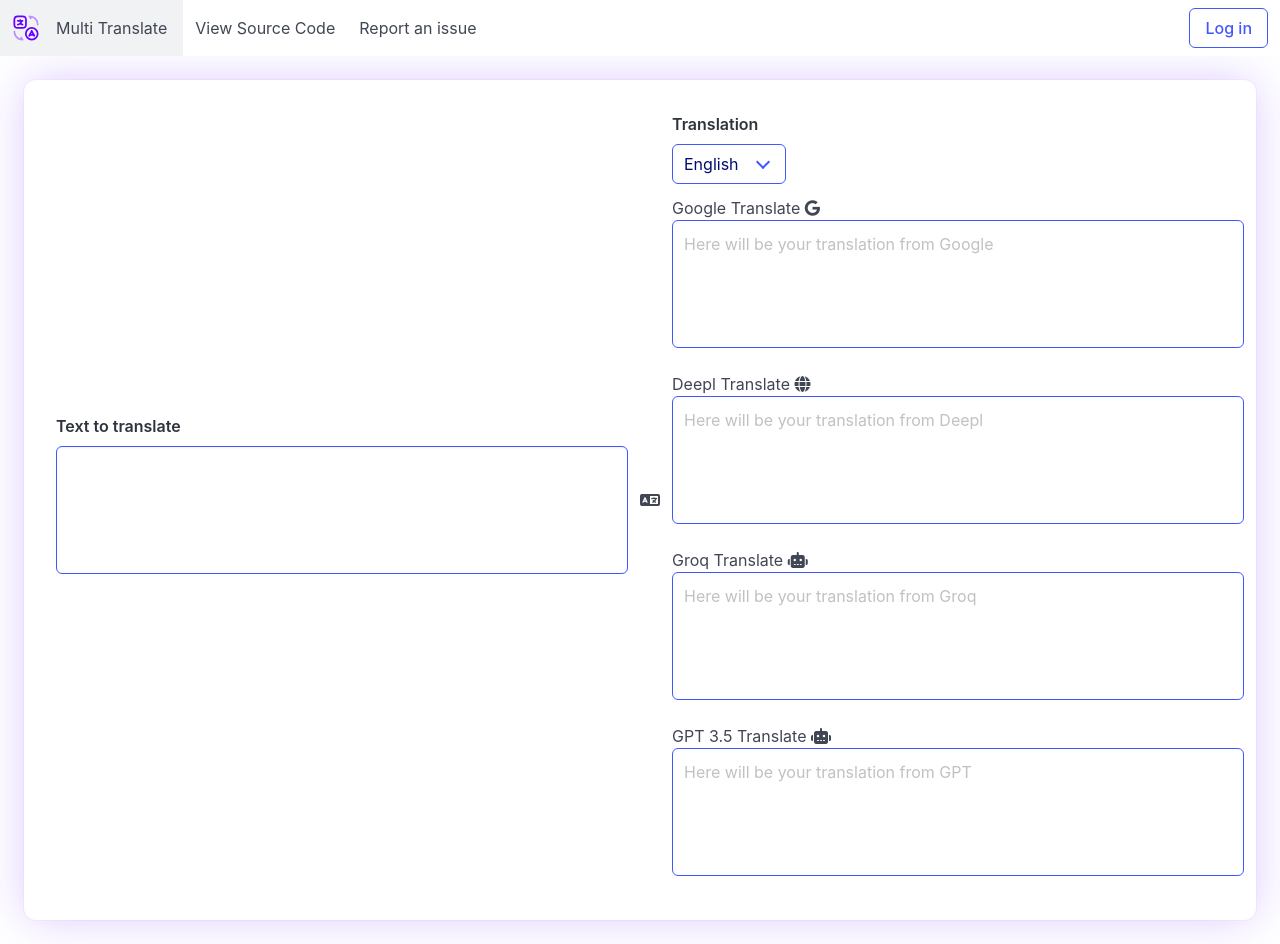
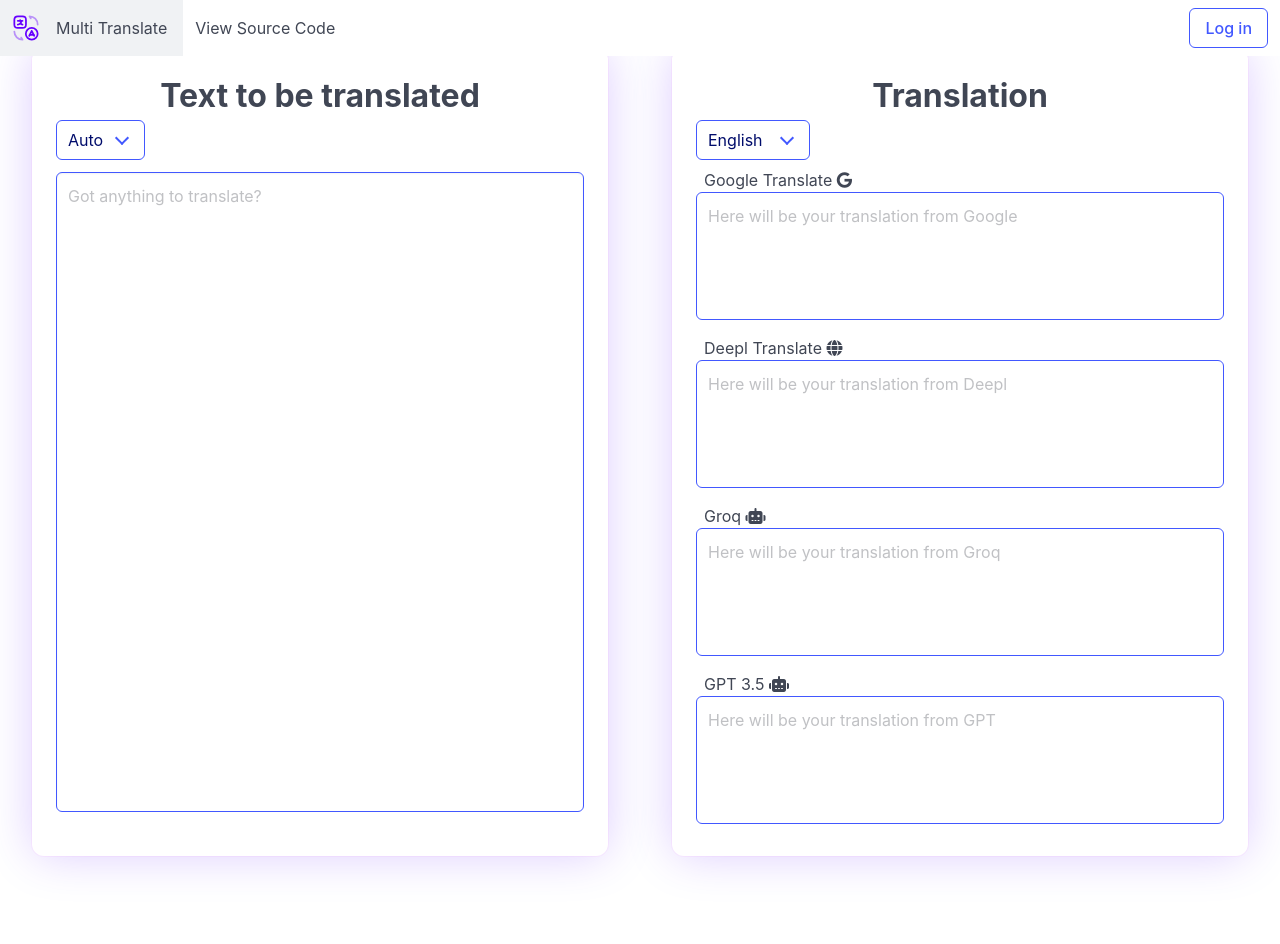
Before and after one commit to Nikitaksk/django-multitranslate, a Django app: page / in a window 1280 px wide. After the commit the page ends 871 px from the top, so only its background shows below. Run offline with Django 5.2, Linux system fonts and the light colour scheme; some libraries are stand-ins or nearby versions.

Commit message:
visual improvements

```diff
--- a/static/styles.css
+++ b/static/styles.css
@@ -3,4 +3,5 @@
 .box {
 	--bulma-box-shadow: 0 0em 3em -0.125em hsla(260, 100%, 50%, 0.216),
 		0 0px 0 1px hsla(300, 97%, 49%, 0.042);
+
 }
--- a/templates/base.html
+++ b/templates/base.html
@@ -56,12 +56,12 @@
     </div>
     <div id="navbarBasicExample" class="navbar-menu">
         <div class="navbar-start">
-            <a class="navbar-item" href="https://github.com/Nikitaksk/todo-flask">
+            <a class="navbar-item" href="https://github.com/Nikitaksk/django-multitranslate">
                 View Source Code
             </a>
-            <a class="navbar-item">
-                Report an issue
-            </a>
+{#            <a class="navbar-item">#}
+{#                Report an issue#}
+{#            </a>#}
 
         </div>
         <div class="navbar-end">
--- a/templates/index.html
+++ b/templates/index.html
@@ -1,20 +1,33 @@
 {% extends 'base.html' %}
 
+
+
 {% block body %}
-    <div class="box columns m-5 is-flex is-vcentered">
-        <div class="field column is-half">
-            <div class="control ">
-                <label class="label" for="translation-entry">Text to translate</label><textarea
-                    class="textarea is-link has-fixed-size "
-                    oninput='this.style.height = "";this.style.height = this.scrollHeight + "px"' id="translation-entry"
-                    placeholder="Got anything to translate?"> {{ csrf_input }} </textarea>
-
+    <div class="container py-5">
+        <div class="columns is-variable is-8">
+            <div class="box column is-centered p-5 m-0" style="">
+                <h1 class="has-text-weight-bold is-size-3 has-text-centered">Text to be translated</h1>
+                {#                <label class="label " for="">Select source language</label>#}
+                <div class="select is-link mb-3" id="translation_language_chooser">
+                    <select>
+                        <option id="AUTO">Auto</option>
+                    </select>
+                </div>
+                <div class="control" style="height: 100%">
+                    {#                    <h2>Put the text for translation here</h2>#}
+                    <textarea
+                            class="textarea is-link   has-fixed-size"
+                            id="translation-entry"
+                            placeholder="Got anything to translate?"
+                            style="height: 100%"></textarea>
                 </div>
             </div>
-        <i class="fa-solid fa-language"></i>
-        <div class="field column is-half">
-            <label class="label">Translation</label>
-            <div class="select is-link pb-3" id="translation_language_chooser">
+
+            <div class="column is-0"></div>
+            <div class=" box column p-5">
+                <h1 class="has-text-weight-bold is-size-3 has-text-centered">Translation</h1>
+                {#                <label class="label " for="">Select target language</label>#}
+                <div class="select is-link pb-3 " id="translation_language_chooser">
                     <select>
                         <option id="EN-US" class="is-active">English</option>
                         <option id="PL">Polish</option>
@@ -23,28 +36,30 @@
                         <option id="ES">Spanish</option>
                     </select>
                 </div>
-            <div class="control py-3">
-                <h2>Google Translate <i class="fa-brands fa-google"></i></h2>
-                <textarea maxlength="1000" class="textarea id is-link has-fixed-size " id="transalated"
-                          placeholder="Here will be your translation from Google" readonly></textarea>
+                <div class="control py-2">
+                    <h2 class="ml-2">Google Translate <i class="fa-brands fa-google"></i></h2>
+                    <textarea class="textarea id  is-link has-fixed-size " id="transalated"
+                              placeholder="Here will be your translation from Google" readonly ></textarea>
                 </div>
-            <div class="control py-3">
-                <h2>Deepl Translate <i class="fa-solid fa-globe"></i></h2>
-                <textarea class="textarea id is-link has-fixed-size " id="deepl_transalated"
+                <div class="control py-2">
+                    <h2 class="ml-2">Deepl Translate <i class="fa-solid fa-globe"></i></h2>
+                    <textarea class="textarea id is-link  has-fixed-size " id="deepl_transalated"
                               placeholder="Here will be your translation from Deepl" readonly></textarea>
                 </div>
-            <div class="control py-3">
-                <h2>Groq Translate <i class="fa-solid fa-robot"></i></h2>
-                <textarea class="textarea id is-link has-fixed-size " id="groq_transalated"
+                <div class="control py-2">
+                    <h2 class="ml-2">Groq <i class="fa-solid fa-robot"></i></h2>
+                    <textarea class="textarea id is-link  has-fixed-size " id="groq_transalated"
                               placeholder="Here will be your translation from Groq" readonly></textarea>
                 </div>
-            <div class="control py-3">
-                <h2>GPT 3.5 Translate <i class="fa-solid fa-robot"></i></h2>
-                <textarea class="textarea id is-link has-fixed-size " id="gpt_transalated"
+                <div class="control py-2">
+                    <h2 class="ml-2">GPT 3.5 <i class="fa-solid fa-robot"></i></h2>
+                    <textarea class="textarea id is-link  has-fixed-size " id="gpt_transalated"
                               placeholder="Here will be your translation from GPT" readonly></textarea>
                 </div>
             </div>
         </div>
+    </div>
+
 {% endblock %}
 
 {% block scripts %}
@@ -93,7 +108,7 @@
                         alert('Translation failed: ' + xhr.responseText);
                     }
                 });
-                $("#translation-entry").removeClass("is-loading")
+
                 console.log('loaded')
             }, 500);
         });
```
Also changed, not shown: api/views.py (+4 -11 lines). Lines whose indentation alone changed are shown as unchanged.
